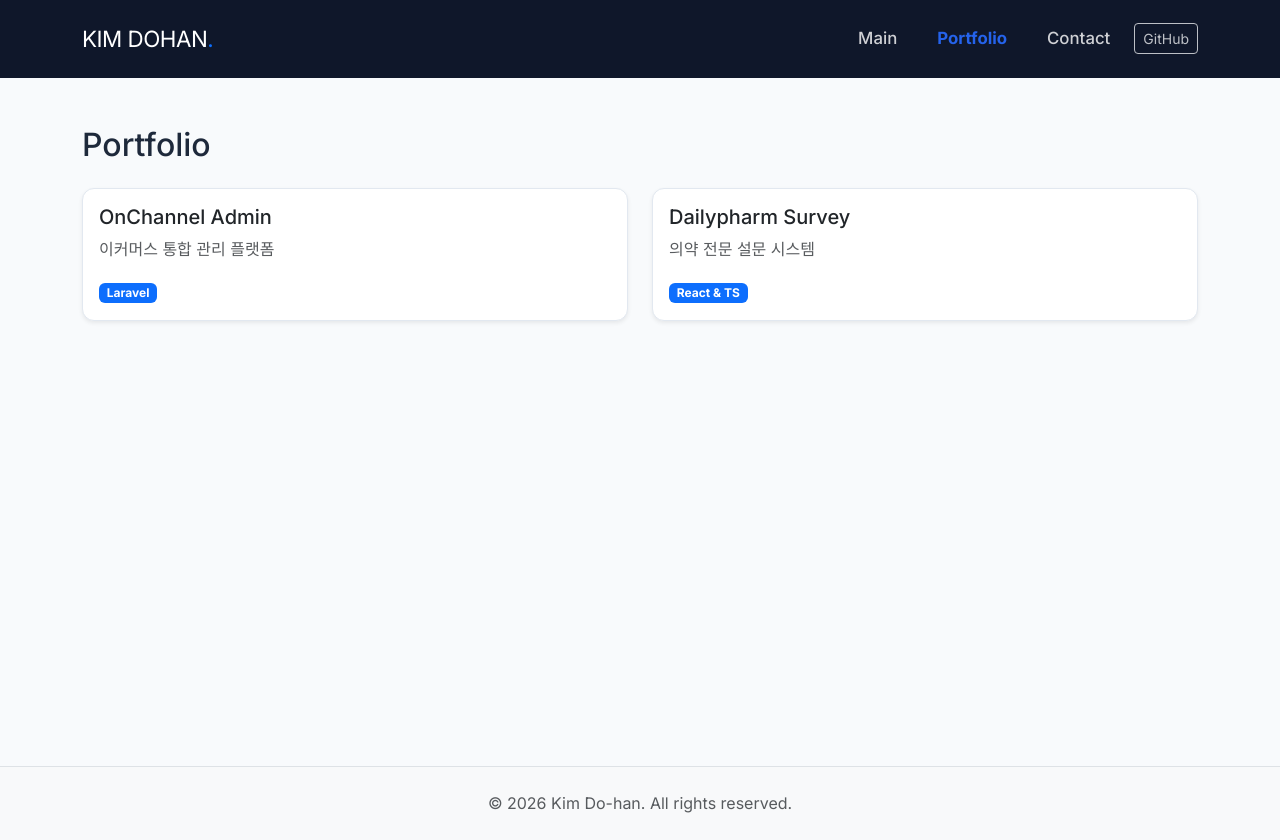
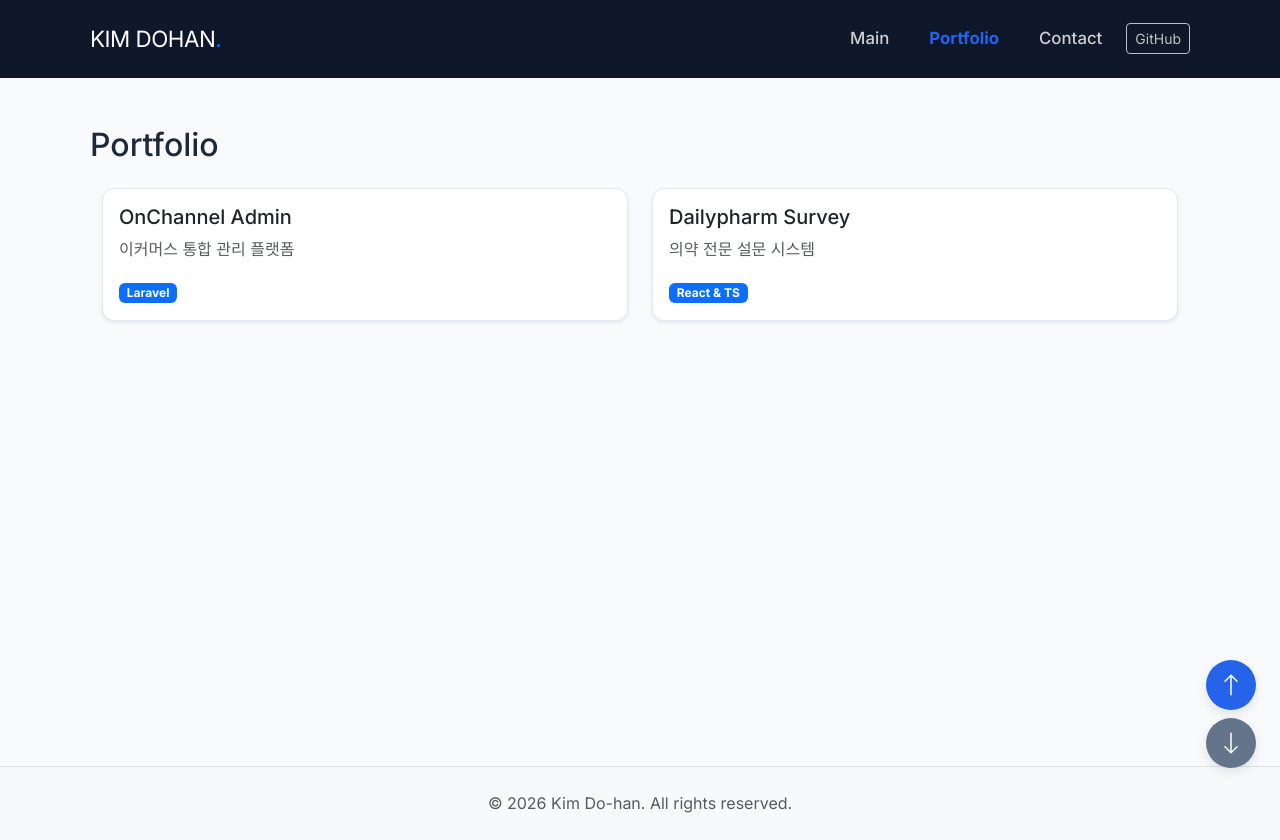
Before and after one commit to devtoprod95/dohan-portfolio, a Next.js app: page /portfolio in a window 1280 px wide. Built offline with nearby package versions, Linux system fonts and the light colour scheme.

Commit message:
style: layout 수정

```diff
--- a/app/globals.css
+++ b/app/globals.css
@@ -13,6 +13,24 @@ body {
   color: var(--text-main);
   background-color: var(--light-bg);
   line-height: 1.6;
+}
+
+/* 좌우 스크롤 방지 */
+html, body {
+  max-width: 100%;
+  overflow-x: hidden;
+}
+
+.row {
+  --bs-gutter-x: 1.5rem; /* 좌우 간격 고정 */
+  margin-right: 0;
+  margin-left: 0;
+}
+
+/* 모바일 전용 좌우 패딩 통일 */
+.container {
+  padding-right: 20px !important;
+  padding-left: 20px !important;
 }
 
 /* 헤더 커스텀 */
--- a/app/layout.tsx
+++ b/app/layout.tsx
@@ -2,27 +2,28 @@ import 'bootstrap/dist/css/bootstrap.min.css';
 import './globals.css';
 import { Inter } from 'next/font/google';
 import BootstrapClient from '@/components/BootstrapClient';
-import Navbar from '@/components/Navbar'; // 추가
+import Navbar from '@/components/Navbar';
+import ScrollButtons from '@/components/ScrollButtons'; // 1. 추가
+import ScrollToTop from '@/components/ScrollToTop';
 
 const inter = Inter({ subsets: ['latin'] });
 
 export default function RootLayout({ children }: { children: React.ReactNode }) {
   return (
-    <html lang="ko" data-scroll-behavior="smooth">
+    <html lang="ko" className="scroll-smooth">
       <body className={inter.className}>
+        <ScrollToTop />
         <BootstrapClient />
-
         <Navbar />
-
         <main style={{ minHeight: '80vh' }}>
           {children}
         </main>
-
         <footer className="bg-light py-4 mt-5 border-top">
           <div className="container text-center">
             <p className="text-muted mb-0">© 2026 Kim Do-han. All rights reserved.</p>
           </div>
         </footer>
+        <ScrollButtons />
       </body>
     </html>
   );
--- a/app/page.tsx
+++ b/app/page.tsx
@@ -3,7 +3,6 @@ import {
   CodeSlash,
   Database,
   CloudCheck,
-  CheckCircleFill,
   ArrowRight
 } from 'react-bootstrap-icons';
 
@@ -13,7 +12,7 @@ export default function Home() {
   const careerYears = currentYear - startYear + 1;
 
   return (
-    <div className="pb-5">
+    <div className="pb-0">
       {/* 1. 헤드 섹션 (Hero) */}
       <section className="py-5 text-center bg-dark text-white shadow-lg">
         <div className="container py-5">
@@ -130,7 +129,7 @@ export default function Home() {
         <hr className="my-5 opacity-10" />
 
         {/* 4. 경력 사항 섹션 */}
-        <section className="mb-5 pb-4">
+        <section className="mb-5 pb-0">
           <h2 className="fw-bold mb-5 border-start border-primary border-4 ps-3">경력 사항</h2>
           <div className="ps-3">
             {[
--- /dev/null
+++ b/components/ScrollButtons.tsx
@@ -0,0 +1,26 @@
+"use client";
+
+import { ArrowUp, ArrowDown } from 'react-bootstrap-icons';
+
+export default function ScrollButtons() {
+  const scroll = (top: boolean) =>
+    window.scrollTo({ top: top ? 0 : document.body.scrollHeight, behavior: 'smooth' });
+
+  const btnBase = {
+    width: '50px', height: '50px', borderRadius: '50%', border: 'none',
+    display: 'flex', alignItems: 'center', justifyContent: 'center', boxShadow: '0 4px 12px rgba(0,0,0,0.1)'
+  };
+
+  return (
+    <div className="fixed-bottom d-flex flex-column align-items-end p-3 mb-3 me-2" style={{ zIndex: 9999 }}>
+      <button onClick={() => scroll(true)} className="mb-2"
+        style={{ ...btnBase, backgroundColor: 'var(--primary-color)' }}>
+        <ArrowUp size={24} color="#fff" />
+      </button>
+      <button onClick={() => scroll(false)}
+        style={{ ...btnBase, backgroundColor: 'var(--sub-color)' }}>
+        <ArrowDown size={24} color="#fff" />
+      </button>
+    </div>
+  );
+}
--- /dev/null
+++ b/components/ScrollToTop.tsx
@@ -0,0 +1,14 @@
+"use client";
+
+import { useEffect } from "react";
+import { usePathname } from "next/navigation";
+
+export default function ScrollToTop() {
+  const pathname = usePathname();
+
+  useEffect(() => {
+    window.scrollTo(0, 0);
+  }, [pathname]);
+
+  return null;
+}
```
